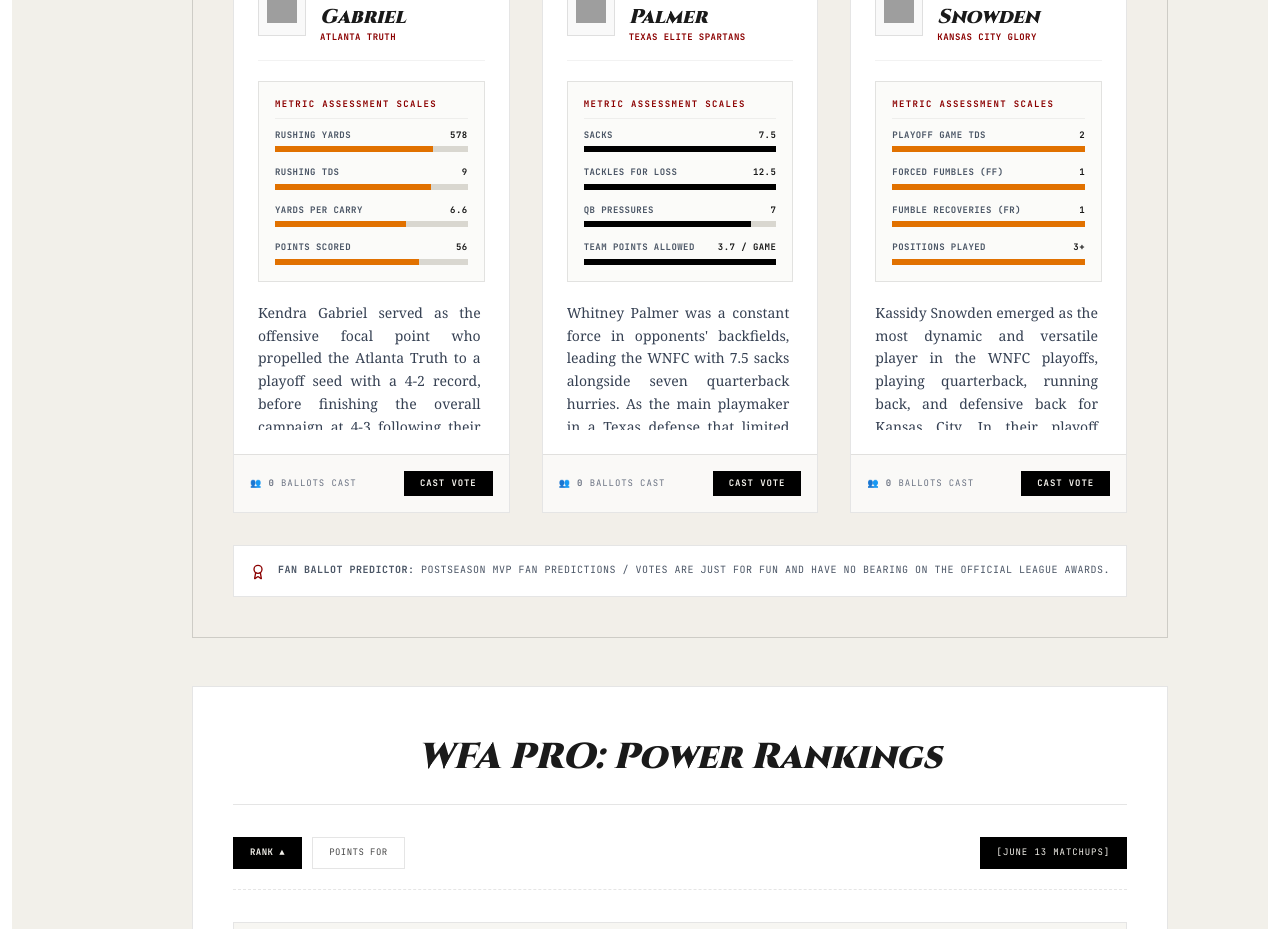
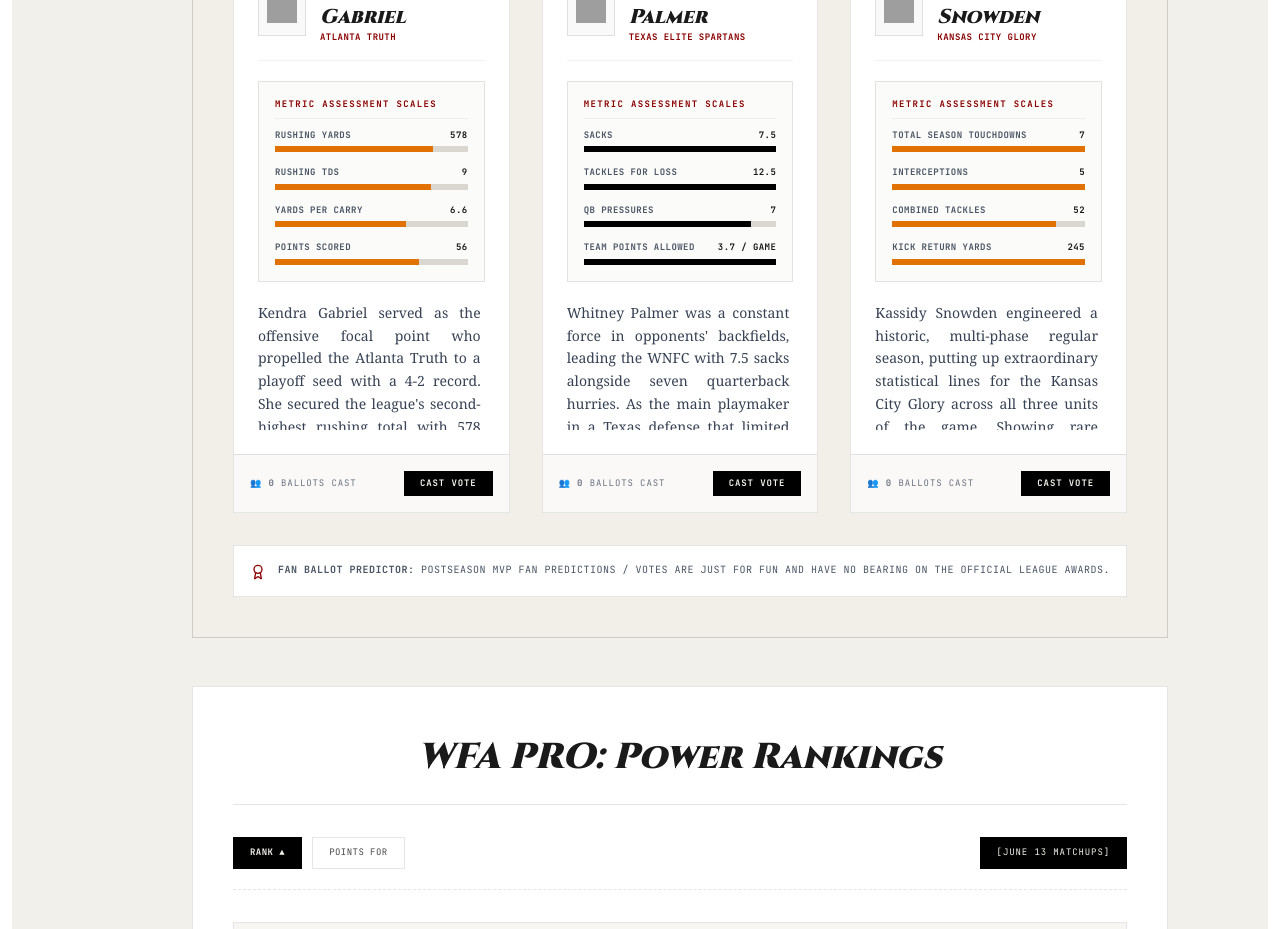
Before and after one commit to raylenearl/holdthew, a React (Vite) app: page / in a window 1280 px wide. Shown: the part 6120-7049 px from the top of the page. Built offline with nearby package versions, Linux system fonts and the light colour scheme; grey boxes are pictures that could not be loaded; a web font is replaced by a local one.

Commit message:
Snowden Updates and more.

```diff
--- a/src/data.ts
+++ b/src/data.ts
@@ -158,7 +158,7 @@ export const MVP_CANDIDATES: MvpCandidate[] = [
     position: "Running Back",
     category: "Offense",
     statsSummary: "578 rushing yards • 9 rushing TDs • 6.6 yards per carry • 56 total points",
-    narrative: "Kendra Gabriel served as the offensive focal point who propelled the Atlanta Truth to a playoff seed with a 4-2 record, before finishing the overall campaign at 4-3 following their postseason appearance. She secured the league's second-highest rushing total with 578 yards, while her nine touchdowns on the ground tied for second in the WNFC. Generating a strong 6.6 yards per rush, Gabriel's explosive style consistently kept opposing defenses off-balance. Her capacity to control the tempo of the game while retaining big-play potential made Atlanta one of the most complete and formidable rosters in the Eastern Conference.",
+    narrative: "Kendra Gabriel served as the offensive focal point who propelled the Atlanta Truth to a playoff seed with a 4-2 record. She secured the league's second-highest rushing total with 578 yards, while her nine touchdowns on the ground tied for second in the WNFC. Generating a strong 6.6 yards per rush, Gabriel's explosive style consistently kept opposing defenses off-balance. Her capacity to control the tempo of the game while retaining big-play potential made Atlanta one of the most complete and formidable rosters in the Eastern Conference.",
     keyStats: [
       { label: "Rushing Yards", value: 578, percentOfMax: 82 },
       { label: "Rushing TDs", value: 9, percentOfMax: 81 },
@@ -189,13 +189,13 @@ export const MVP_CANDIDATES: MvpCandidate[] = [
     logoUrl: "https://www.hostedlogos.com/football/wnfc/Glory_logo_large.png",
     position: "Multi-Position Star",
     category: "Offense", // Classified under offense but plays defense too!
-    statsSummary: "2 TDs in playoff game • 1 FF • 1 FR • Dynamic multi-position playmaker",
-    narrative: "Kassidy Snowden emerged as the most dynamic and versatile player in the WNFC playoffs, playing quarterback, running back, and defensive back for Kansas City. In their playoff game against the Utah Falconz, she put on an absolute clinic, scoring two touchdowns and pacing the defense with a crucial forced fumble and a recovery. Snowden's ability to impact the game in multiple phases showcases why she's one of the most explosive athletes in women's football. Her willingness to play wherever the team needs her and make game-changing plays on both sides of the ball puts her squarely in the MVP conversation.",
+    statsSummary: "7 regular-season TDs • 5 INTs • 52 combined tackles • 375 total return yards",
+    narrative: "Kassidy Snowden engineered a historic, multi-phase regular season, putting up extraordinary statistical lines for the Kansas City Glory across all three units of the game. Showing rare athletic versatility, she scored seven total touchdowns in several distinct ways: two rushing scores, two interception returns, two kickoff returns, and one punt return. Defensively, she was a relentless force on the field, logging 52 tackles, forcing a fumble, and leading the team with five crucial takeaways. She followed this up with a heroic postseason performance against the Utah Falconz, stepping under center to score both of Kansas City's touchdowns while registering a critical forced fumble and recovery on defense, cementing her status as one of the most uniquely impactful players in WNFC history.",
     keyStats: [
-      { label: "Playoff Game TDs", value: 2, percentOfMax: 100 },
-      { label: "Forced Fumbles (FF)", value: 1, percentOfMax: 100 },
-      { label: "Fumble Recoveries (FR)", value: 1, percentOfMax: 100 },
-      { label: "Positions Played", value: "3+", percentOfMax: 100 }
+      { label: "Total Season Touchdowns", value: 7, percentOfMax: 100 },
+      { label: "Interceptions", value: 5, percentOfMax: 100 },
+      { label: "Combined Tackles", value: 52, percentOfMax: 85 },
+      { label: "Kick Return Yards", value: 245, percentOfMax: 100 }
     ]
   }
 ];
```
